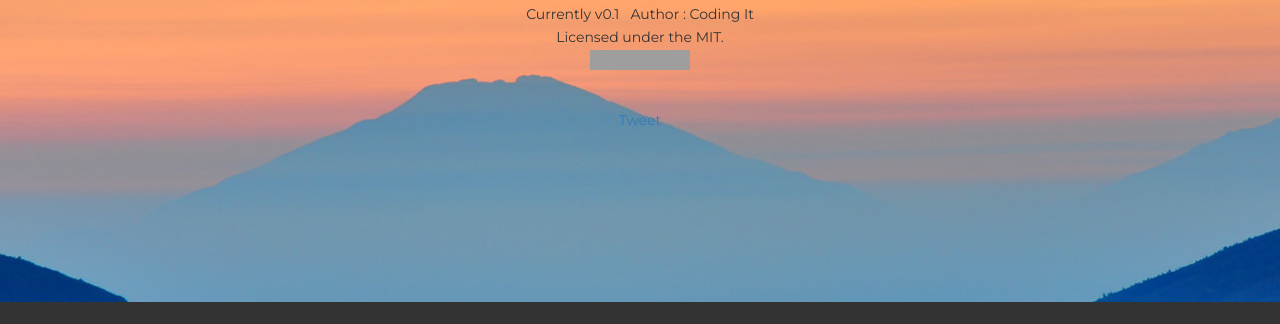
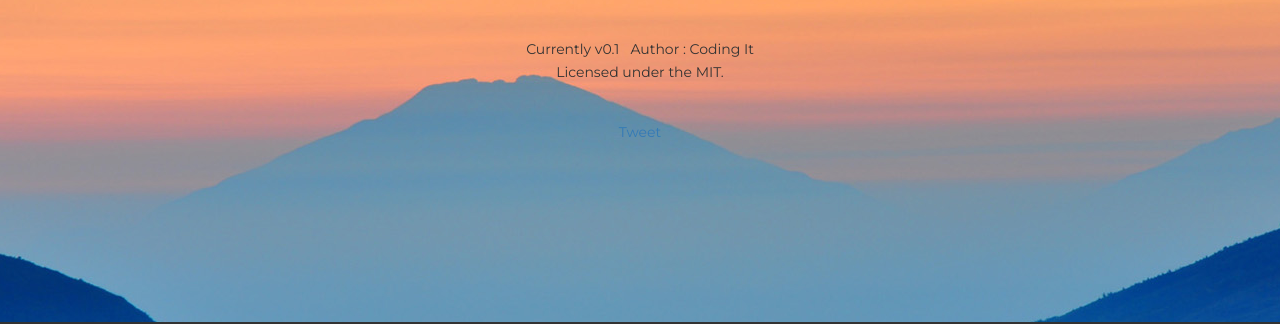
Before and after one commit to coding-it/easyparallax, a plain HTML site: page index.html in a window 1280 px wide. Shown: the part 348-672 px from the top of the page. Drawn offline with nearby package versions, Linux system fonts and the light colour scheme; grey boxes are pictures that could not be loaded.

Commit message:
ajustes finais

```diff
--- a/css/easy-parallax.css
+++ b/css/easy-parallax.css
@@ -2,8 +2,8 @@
 {
     background: url(../img/parallax-02-sm.jpg) 50% 0 fixed;
     min-height: 400px;
-    height: 650px;
+    height: 670px;
     max-width: 1920px;
-    padding: 95px 0;
+    padding: 130px 0 0;
     text-align: center;
 }
--- a/index.html
+++ b/index.html
@@ -20,7 +20,7 @@
     </head>
     <body>
         <div class="ph-div">
-            <a href="#">
+            <a href="https://github.com/coding-it/easyparallax.git">
                 <img style="position: absolute; top: 0; right: 0; border: 0; z-index: 9999;" src="https://camo.githubusercontent.com/38ef81f8aca64bb9a64448d0d70f1308ef5341ab/68747470733a2f2f73332e616d617a6f6e6177732e636f6d2f6769746875622f726962626f6e732f666f726b6d655f72696768745f6461726b626c75655f3132313632312e706e67" alt="Fork me on GitHub" data-canonical-src="https://s3.amazonaws.com/github/ribbons/forkme_right_darkblue_121621.png">
             </a>
             <div class="home-page">
@@ -31,7 +31,7 @@
                     <div class="social">
                         <p>Currently v0.1 &nbsp;  Author : <a href="http://codingit.com.br" target="_blank">Coding It</a></p>
                         <p>Licensed under the MIT.</p>
-                        <iframe src="https://ghbtns.com/github-btn.html?user=twbs&repo=bootstrap&type=star&count=true" frameborder="0" scrolling="0" width="170px" height="20px" class="btn-git"></iframe>
+                        <!--<iframe src="https://ghbtns.com/github-btn.html?user=twbs&repo=bootstrap&type=star&count=true" frameborder="0" scrolling="0" width="170px" height="20px" class="btn-git"></iframe>-->
                         <div class="fb-like" data-href="https://www.facebook.com/codingitbrasil" data-layout="button_count" data-action="like" data-show-faces="false" data-share="false"></div>
                         <a href="https://twitter.com/share" class="twitter-share-button" data-url="https://twitter.com/codingitbrasil" data-text="Checkout Easy Parallax" data-via="codingitbrasil">Tweet</a>
                     </div>
```
